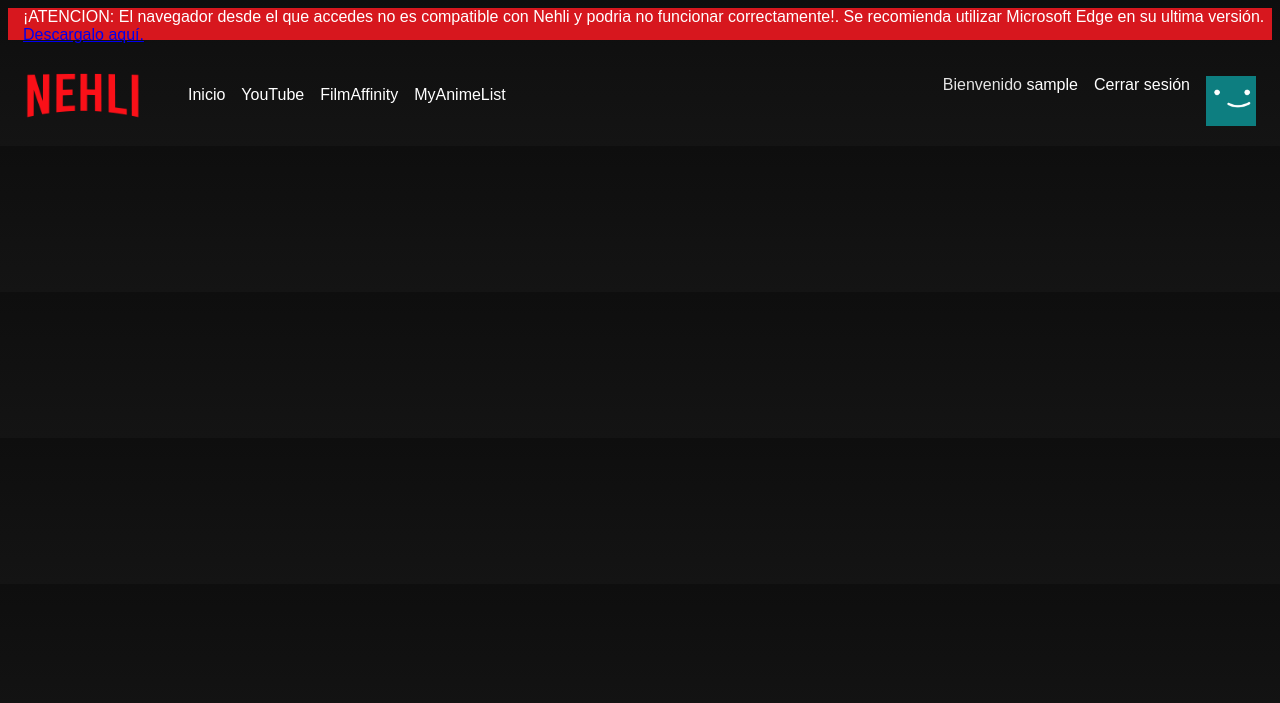
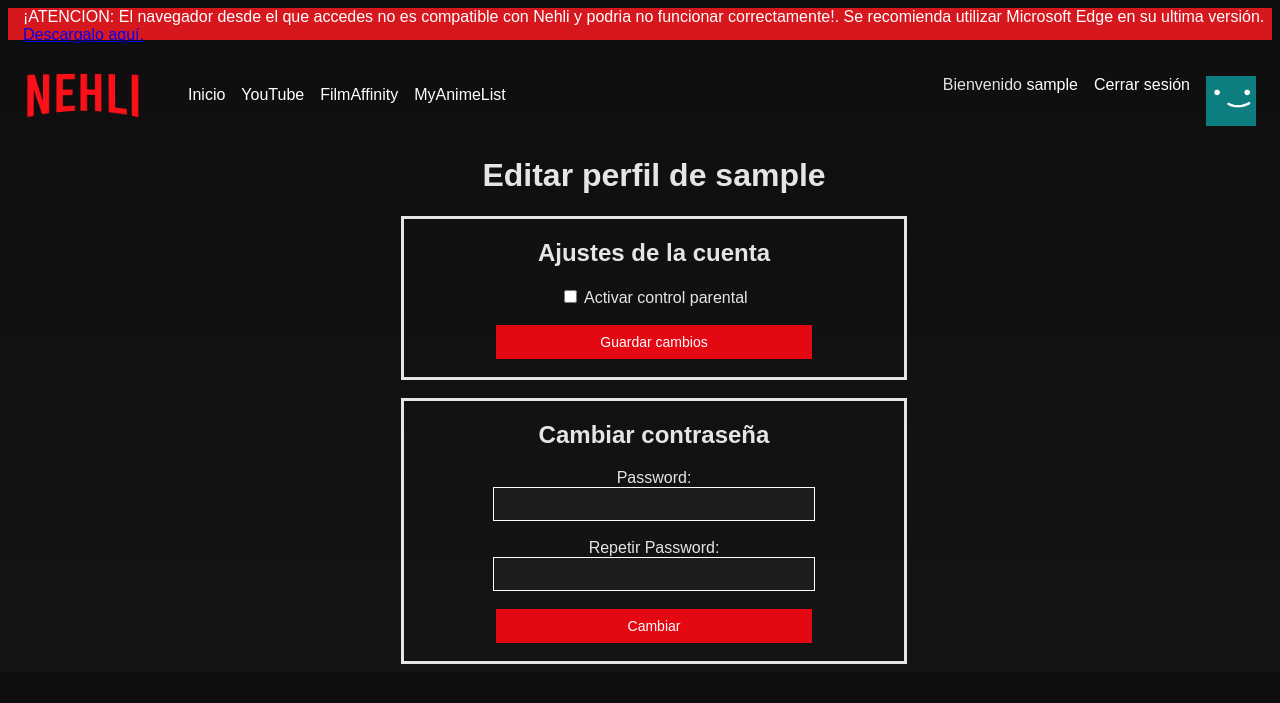
Before and after one commit to Lorwik/Nehli, a PHP site: page /userpanel.php in a window 1280 px wide. Shown: the top 703 px of the page. Run offline with PHP 8.4, Linux system fonts and the light colour scheme; the visitor is signed in with stand-in values (Sample User, id 1); tables that the repository leaves empty or names only in its code hold one stand-in row (values such as "Sample post").

Commit message:
Agregado cambio de password

```diff
--- a/css/estilos.css
+++ b/css/estilos.css
@@ -50,6 +50,29 @@
     margin: 3px;
 }
 
+.contentseparador{
+    border-style: solid;
+    width: 500px;
+    min-height: 100px;
+}
+
+.boton{
+    border: 1px solid #e40813;
+    height: 34px;
+    width: 316px;
+    background: #e40813;
+    color: #FFFFFF;
+    font-size: 14px;
+}
+
+.campotexto{
+    border: 1px solid #FFFFFF;
+    height: 30px;
+    width: 316px;
+    background: #1C1C1C;
+    color: #FFFFFF;
+    font-size: 20px;
+}
 
 .texto-encima {
     position: absolute;
--- a/includes/user.php
+++ b/includes/user.php
@@ -34,6 +34,31 @@
     public function userParental($user){
         $query = $this->connect()->prepare('SELECT * FROM usuarios WHERE username = :user AND parental = 1');
         $query->execute(['user' => $user]);
+
+        if($query->rowCount()){
+            return true;
+        }else{
+            return false;
+        }
+    }
+
+    //Funcion para cambiar la contraseña del usuario
+    public function userChangePass($user, $pass){
+        $md5pass = md5($pass);
+        $query = $this->connect()->prepare("UPDATE usuarios SET password = '$md5pass' WHERE username = '$user'");
+        $query->execute();
+
+        if($query->rowCount()){
+            return true;
+        }else{
+            return false;
+        }
+    }
+
+    //Funcion para cambiar la configuracion de control parental
+    public function userChangeParental($user, $parent){
+        $query = $this->connect()->prepare("UPDATE usuarios SET parental = '$parent' WHERE username = '$user'");
+        $query->execute();
 
         if($query->rowCount()){
             return true;
--- a/userpanel.php
+++ b/userpanel.php
@@ -5,7 +5,90 @@
 		<?php include("header.php"); ?>
 		<script src="js/funciones.js"></script>
 	</head>
+
 	<body>
+		<center>
+			<div class="listado">
+				<h1>Editar perfil de <?php echo $UserName; ?></h1>
 
+				<div class="contentseparador">
+					<form action="" method="POST">
+				        <h2>Ajustes de la cuenta</h2>
+				        <input type="checkbox" class="checkparental" name="parental" value="parental">
+				        Activar control parental
+				        <br/><br/>
+				        <p class="center"><input type="submit" class="boton" name="guardarajustes" value="Guardar cambios"></p><br/>
+				    </form>
+
+					<?php
+				    	if (isset($_POST["guardarajustes"])){
+				    		if ($user->userChangeParental($UserName, $_POST["parental"])){
+				    			echo "Cambios guardados.";
+				    		}else{
+				    			echo "Error al guardar los cambios, intentalo mas tarde o ponte en contacto con un administrador.";
+				    		}
+						}
+					?>
+				</div>
+				<br/>
+				<div class="contentseparador">
+					<form action="" method="POST">
+				        <h2>Cambiar contraseña</h2>
+				        <p>Password: <br>
+				        <input type="password" name="password" class="campotexto"></p><br/>
+				        <p>Repetir Password: <br>
+				        <input type="password" name="repassword" class="campotexto"></p><br/>
+				        <p class="center"><input type="submit" class="boton" value="Cambiar"></p><br/>
+				    </form>
+
+				<?php
+    				if (isset($_POST["password"])){
+    					$passForm = $_POST['password'];
+						$repassForm = $_POST['repassword'];
+
+						//Iniciamos la bandera error
+						$error = false;
+
+						//¿Se dejo algun campo vacio?
+						if ($passForm == ""){
+							$errormsg = "¡Debes rellenar todos los campos!";
+							$error = true;
+						}
+
+						//¿Coinciden las contraseñas?
+						if ($passForm <> $repassForm){
+							$errormsg = "Las contraseñas no coinciden";
+							$error = true;
+						}
+
+						//¿Las contraseñas cumplen un minimo de caracteres?
+						if ((strlen($passForm) < 6) || (strlen($passForm) > 20)){
+							$errormsg = "La contraseña debe tener entre 6 a 20 caracteres.";
+							$error = true;
+						}
+
+						//¿El usuario existe? (solo por seguridad)
+						if ($user->ExisteUsuario($UserName) == false){
+							$errormsg = "El usuario no existe";
+							$error = true;
+						}
+
+						//¿Se produjo algun error?
+						if ($error == false){
+							//Si llegamos aqui, creamos el usuario
+							if ($user->userChangePass($UserName, $passForm)){
+								echo "La contraseña fue cambiada con exito.";
+							}else{
+								echo "Error al cambiar la contraseña, intentalo mas tarde o ponte en contacto con un administrador.";
+							}
+						}else{ //Si se produjeron, mostamos cuales fueron.
+							echo $errormsg;
+							$error = false;
+						}
+    				}
+    			?>
+				</div>
+			</div>
+		</center>
 	</body>
 </html>
```
Lines whose indentation alone changed are shown as unchanged.
